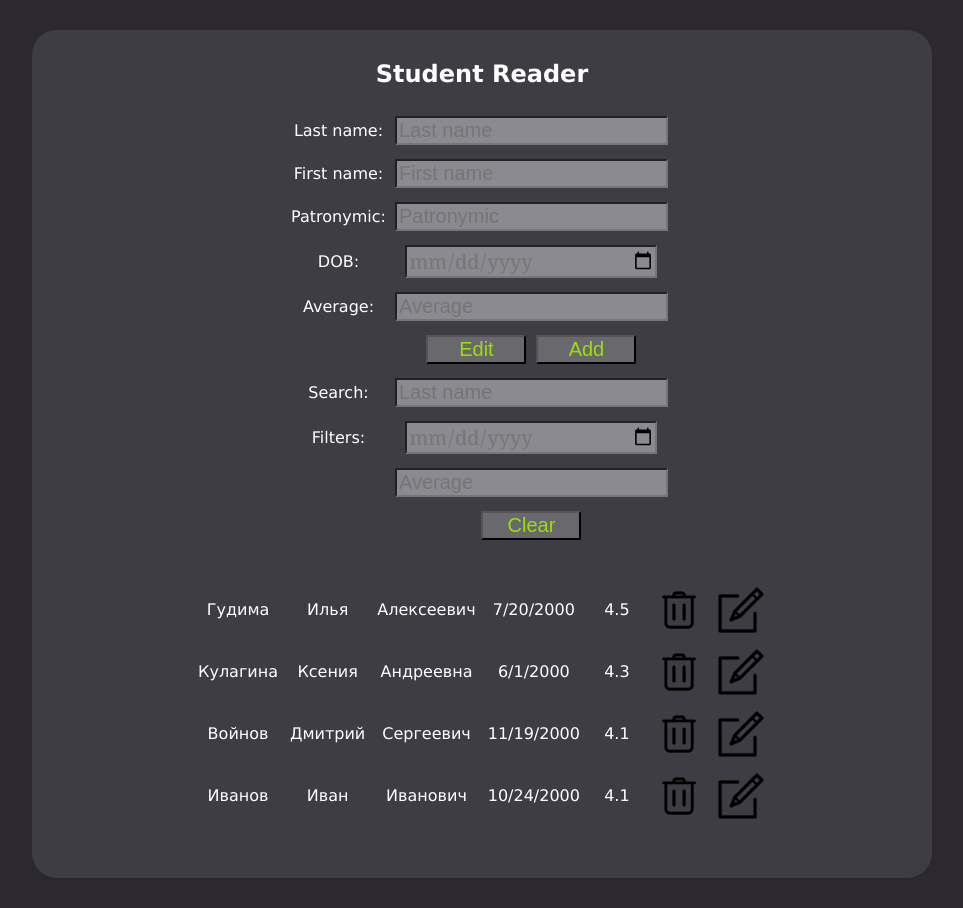
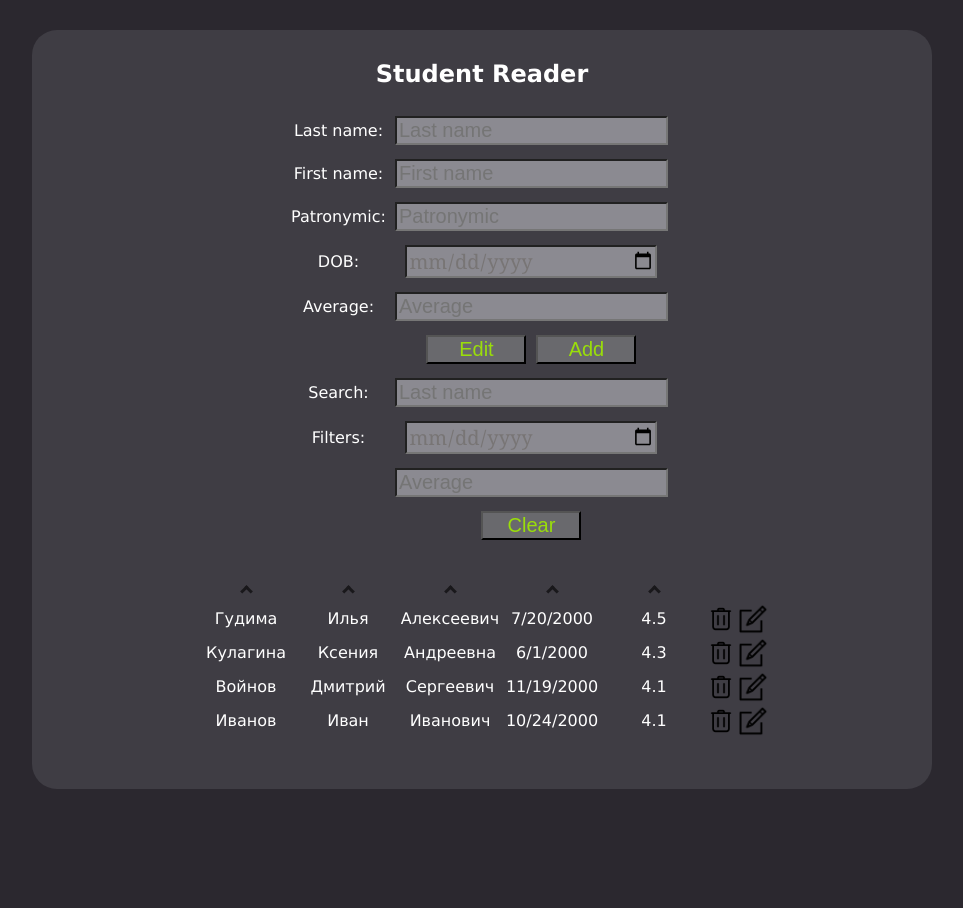
Before and after one commit to lilkaPTS/UIHomework1, an Angular app in the folder hw4/: page / in a window 1280 px wide. Shown: the whole page, without its empty margins (158-1121 px from the left). After the commit the page ends 819 px from the top, so only its background shows below. Built offline with nearby package versions, Linux system fonts and the light colour scheme.

Commit message:
ui of sorting

```diff
--- a/hw4/src/stud/stud.component.css
+++ b/hw4/src/stud/stud.component.css
@@ -3,6 +3,33 @@
 
 
 */
+i {
+  border: solid #19181b;
+  border-width: 0 3px 3px 0;
+  display: inline-block;
+  padding: 3px;
+}
+
+.right {
+  transform: rotate(-45deg);
+  -webkit-transform: rotate(-45deg);
+}
+
+.left {
+  transform: rotate(135deg);
+  -webkit-transform: rotate(135deg);
+}
+
+.up {
+  transform: rotate(-135deg);
+  -webkit-transform: rotate(-135deg);
+}
+
+.down {
+  transform: rotate(45deg);
+  -webkit-transform: rotate(45deg);
+}
+
 input.textBox {
   margin: 5px;
   background-color: #8B8A91;
@@ -31,8 +58,8 @@ input.inputDOBInit {
   display: block;
   margin-left: auto;
   margin-right: auto;
-  height: 50px;
-  width: 50px;
+  height: 30px;
+  width: 30px;
 }
 div.container {
   min-width: 900px;
@@ -71,8 +98,12 @@ table#table{
   margin-top: 30px;
 }
 
-table#table td {
+table#table td{
   text-align: center;
-  padding: 5px;
-  width: 50px;
+  display: inline-block;
+  width: 100px;
 }
+
+table#table td.tdImg {
+  width: 30px;
+}
--- a/hw4/src/stud/stud.component.html
+++ b/hw4/src/stud/stud.component.html
@@ -57,10 +57,19 @@
     </form>
   <p>{{avgFilter}}</p>
   <table id="table">
+    <tr>
+      <td><i class="up"></i></td>
+      <td><i class="up"></i></td>
+      <td><i class="up"></i></td>
+      <td><i class="up"></i></td>
+      <td><i class="up"></i></td>
+      <td class="tdImg"></td>
+      <td class="tdImg"></td>
+    </tr>
     <tr [class.filtered] = "filter(student.dOB, student.average)" [class.found]="search == student.lastName" *ngFor="let student of students">
       <td *ngFor="let val of student.toStudentString().split(' ')">{{val}}</td>
-      <td><img (click)="deleteStudent(student)" alt="delete" class="pic" src="../assets/delete.png"/></td>
-      <td><img (click)="fillEdit(student)" alt="edit" class="pic" src="../assets/edit.png"/></td>
+      <td class="tdImg"><img (click)="deleteStudent(student)" alt="delete" class="pic" src="../assets/delete.png"/></td>
+      <td class="tdImg"><img (click)="fillEdit(student)" alt="edit" class="pic" src="../assets/edit.png"/></td>
     </tr>
   </table>
 </div>
```
Also changed, not shown: hw4/src/stud/stud.component.ts (+1 -7 lines).
